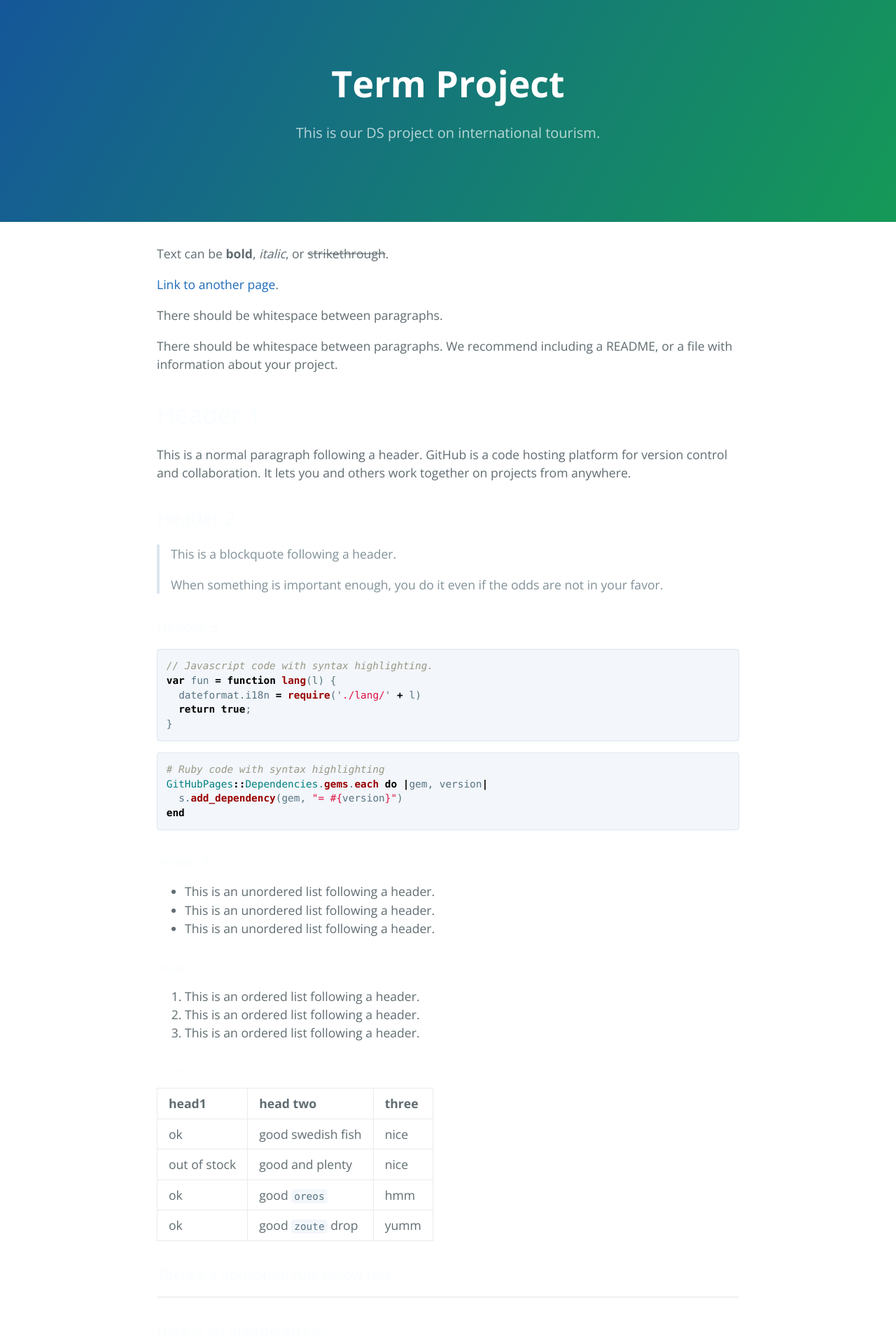
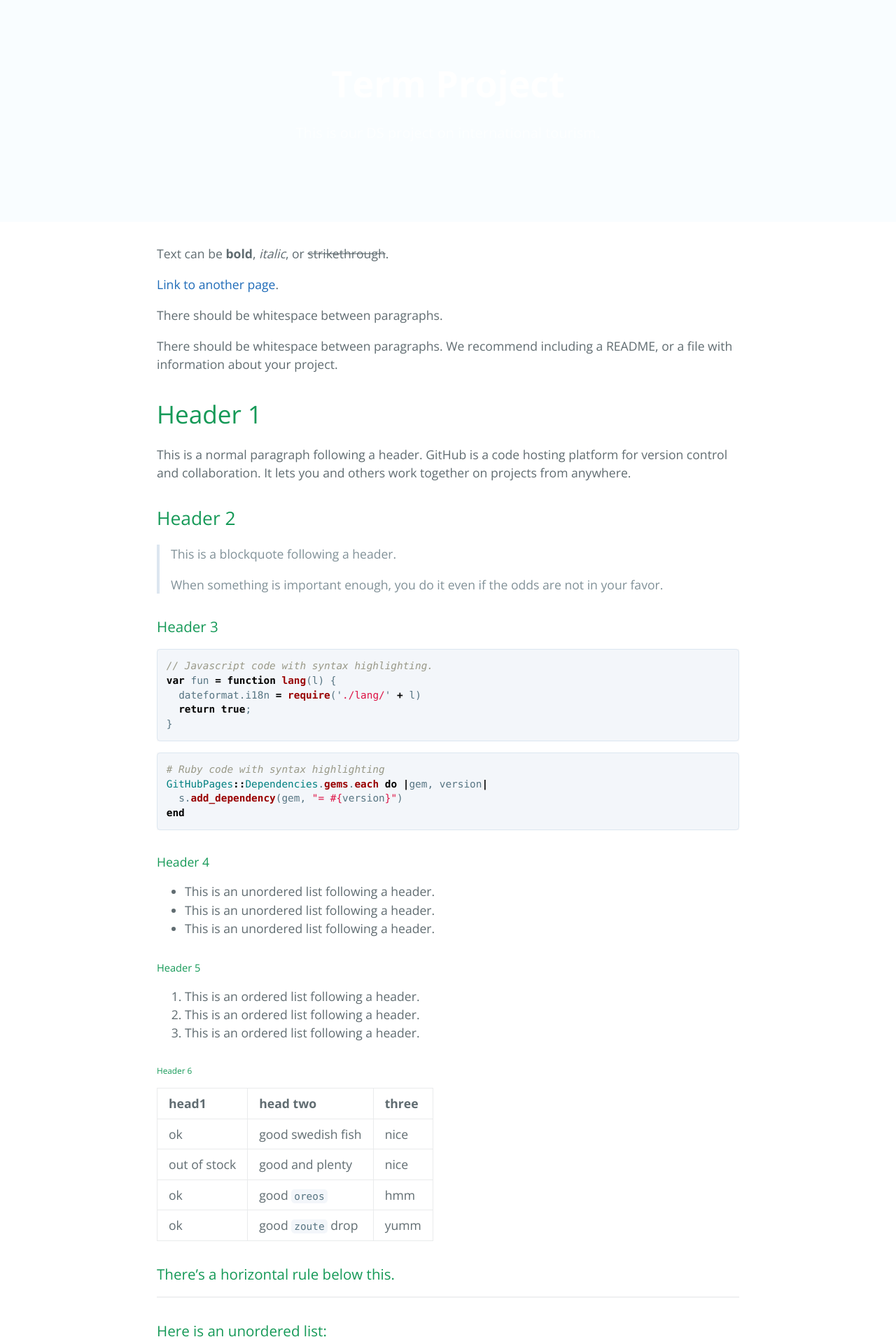
Before and after one commit to rlads2017G1/rlads2017G1.github.io, a Jekyll site: the page built from index.md, in a window 1280 px wide. Shown: the top 1920 px of the page at 70% size. Built offline with Jekyll 4.4.1, drawn with Linux system fonts in a browser that asks for light colours.

Commit message:
Update style.scss

```diff
--- a/assets/css/style.scss
+++ b/assets/css/style.scss
@@ -1,4 +1,5 @@
 ---
 ---
-$section-headings-color: #f9fdff;
+$header-bg-color: #f9fdff;
+$header-bg-color-secondary: #f9fdff;
 @import 'jekyll-theme-cayman';
```
